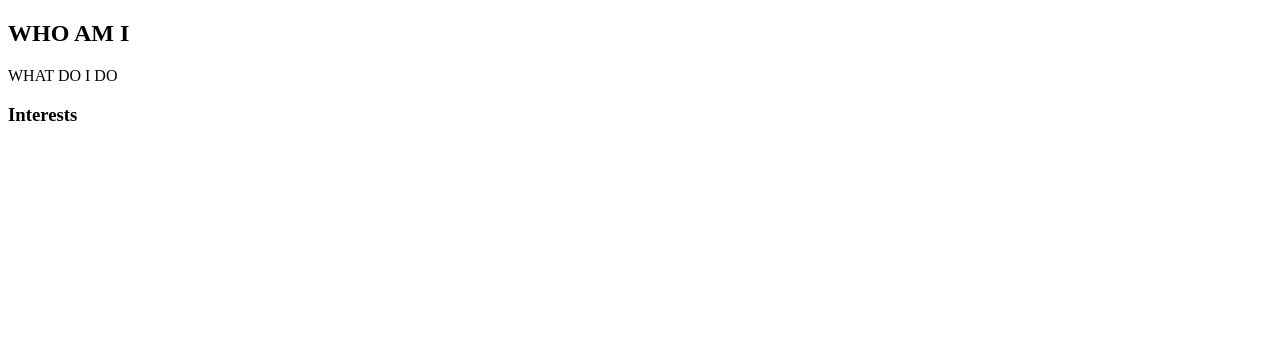
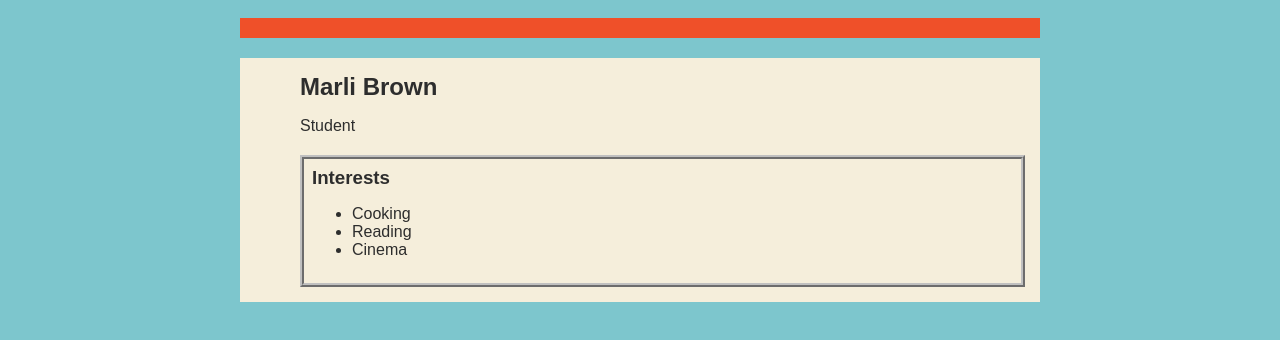
Before and after one commit to marlibrown585-sketch/marlibrown585-sketch.github.io, a plain HTML site: page index.html in a window 1280 px wide. Drawn offline with Linux system fonts and the light colour scheme.

Commit message:
Css Done

```diff
--- a/index.html
+++ b/index.html
@@ -2,6 +2,7 @@
 <html>
   <head>
     <title>OULALA</title>
+    <link rel="stylesheet" href="style.css" />
   </head>
 
   <body>
@@ -14,10 +15,15 @@
 
         <!-- Content section -->
         <div class="content">
-          <h2>WHO AM I</h2>
-          <p>WHAT DO I DO</p>
+          <h2>Marli Brown</h2>
+          <p>Student</p>
           <div id="interests">
             <h3>Interests</h3>
+            <ul>
+              <li>Cooking</li>
+              <li>Reading</li>
+              <li>Cinema</li>
+            </ul>
           </div>
         </div>
       </main>
--- a/style.css
+++ b/style.css
@@ -0,0 +1,77 @@
+body {
+  background: rgb(125, 198, 205);
+  color: rgb(45, 45, 45);
+  padding: 10px;
+  font-family: Arial, sans-serif;
+}
+
+#all-contents {
+  max-width: 800px;
+  margin: auto;
+}
+
+/* navigation menu */
+nav {
+  background: rgb(239, 80, 41);
+  margin: 0 auto;
+  display: flex;
+  padding: 10px;
+}
+
+h1 {
+  display: flex;
+  align-items: center;
+  color: white;
+  flex: 1;
+  margin: 0;
+}
+
+#nav-ul {
+  list-style-type: none;
+  margin: 0;
+  padding: 0;
+  display: flex;
+}
+
+.nav-li {
+  display: inline-block;
+  padding: 0 10px;
+}
+
+a {
+  text-decoration: none;
+  color: #fff;
+}
+
+/* main container area beneath menu */
+main {
+  background: rgb(245, 238, 219);
+  display: flex;
+  margin-top: 20px;
+}
+
+.sidebar {
+  margin-right: 25px;
+  padding: 10px;
+}
+
+.sidebar-img {
+  width: 200px;
+}
+
+.content {
+  flex: 1;
+  padding: 15px;
+}
+
+/* interests section styles */
+#interests {
+  border: 4px silver ridge;
+  padding: 8px;
+  margin-top: 20px;
+}
+
+h2,
+h3 {
+  margin: 0px;
+}
```
